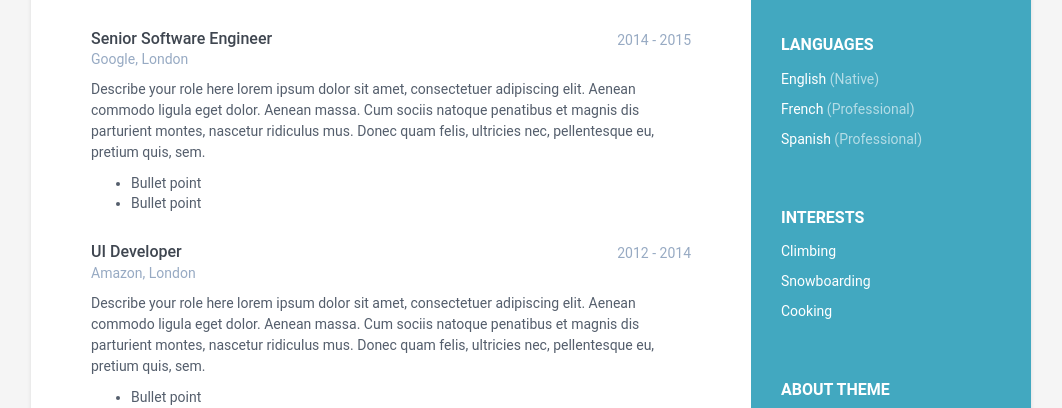
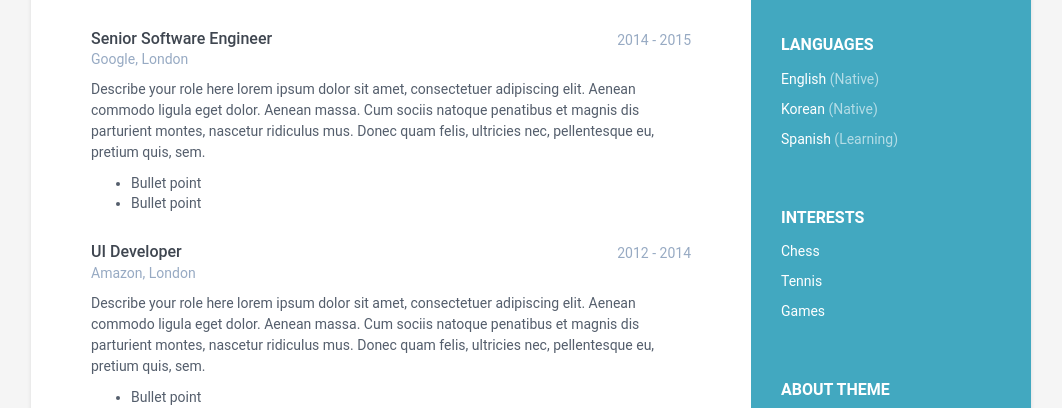
Before and after one commit to ryandoescoding/p5project, a Jekyll site: the page built from index.html, in a window 1280 px wide. Shown: the part 581-989 px from the top of the page, without its empty margins (109-1171 px from the left). Built offline with Jekyll 4.4.1, drawn with Linux system fonts in a browser that asks for light colours.

Commit message:
Update data.yml

```diff
--- a/_data/data.yml
+++ b/_data/data.yml
@@ -12,37 +12,27 @@ sidebar:
     avatar: profile.png  #place a 100x100 picture inside /assets/images/ folder and provide the name of the file below
 
     # Sidebar links
-    email: hello@webjeda.com
-    phone: 012 345 6789
-    website: blog.webjeda.com #do not add http://
-    linkedin: alandoe
-    github: sharu725
-    telegram: # add your nickname without '@' sign
-    gitlab:
-    bitbucket:
-    twitter: '@webjeda'
-    stack-overflow: # Number/Username, e.g. 123456/alandoe
-    codewars:
-    goodreads: # Number-Username, e.g. 123456-alandoe
+    email: yellowtrackpad@gmail.com
+    github: ryandoescoding
 
     languages:
       - idiom: English
         level: Native
 
-      - idiom: French
-        level: Professional
+      - idiom: Korean
+        level: Native
 
       - idiom: Spanish
-        level: Professional
+        level: Learning
 
     interests:
-      - item: Climbing
+      - item: Chess
         link:
 
-      - item: Snowboarding
+      - item: Tennis
         link:
 
-      - item: Cooking
+      - item: Games
         link:
 
 career-profile:
```
